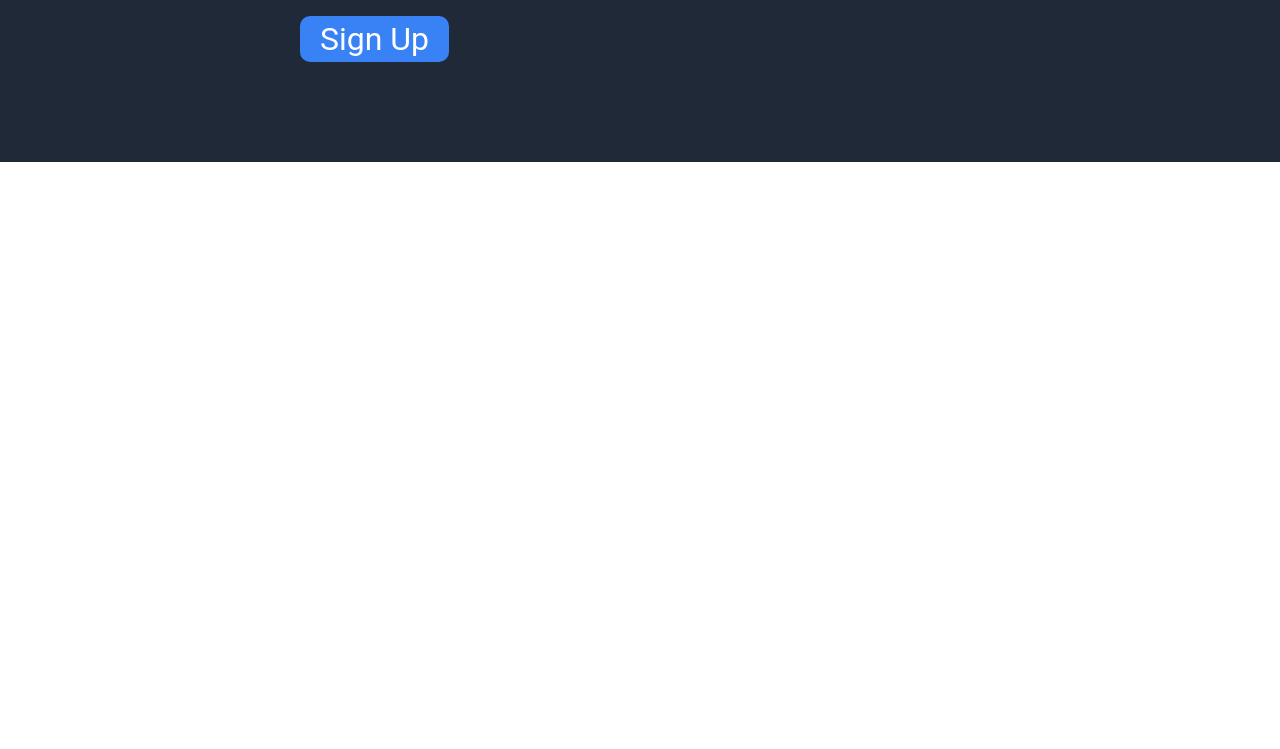
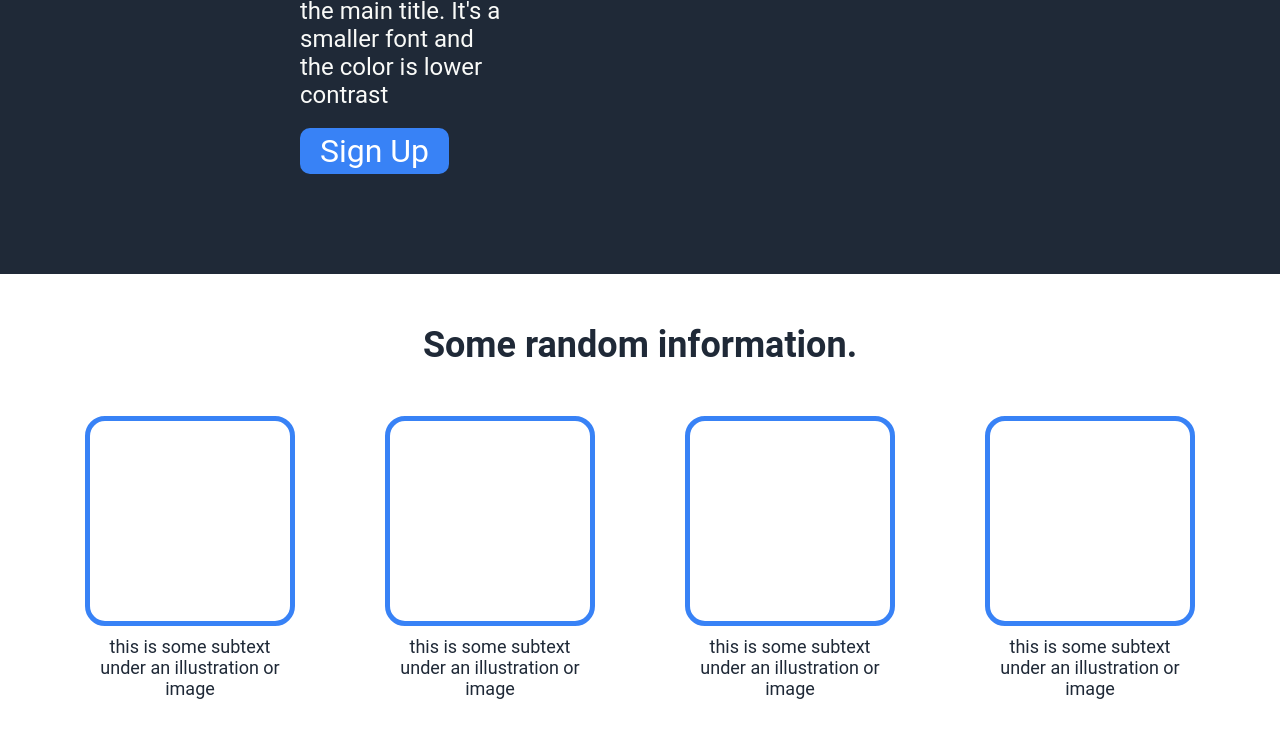
Before and after one commit to Wecluse/landing-page, a plain HTML site: page index.html in a window 1280 px wide. Shown: the part 570-1319 px from the top of the page. Before the commit the page ends 800 px from the top, so only its background shows below. Drawn offline with Linux system fonts and the light colour scheme.

Commit message:
Added first section of the main content

```diff
--- a/index.html
+++ b/index.html
@@ -33,5 +33,25 @@
             </div>
         </div>
     </div>
+    <div class="section-1">
+        <div class="s1-header">Some random information.</div>
+        <div class="frames">
+            <div class="frame">
+                <div class="square"></div>
+                <span>this is some subtext under an illustration or image</span>
+            </div>
+            <div class="frame">
+                <div class="square"></div>
+                <span>this is some subtext under an illustration or image</span>
+            </div>
+            <div class="frame">
+                <div class="square"></div>
+                <span>this is some subtext under an illustration or image</span>
+            </div>
+            <div class="frame">
+                <div class="square"></div>
+                <span>this is some subtext under an illustration or image</span>
+            </div>
+        </div>
 </body>
 </html>
--- a/styles.css
+++ b/styles.css
@@ -53,17 +53,18 @@ a:hover {
 }
 
 .title {
-    font-size: 48px;
+    font-size: 72px;
     font-weight: 800;
 }
 
 .subtitle {
     font-size: 24px;
+    margin-right: 100px;
 
 }
 
 img {
-    max-height: 400px;
+    max-height: 320px;
 }
 
 button {
@@ -79,3 +80,41 @@ button {
 button:hover {
     background-color: #2070e8;
 }
+
+.section-1 {
+    margin: 0 300px;
+    text-align: center;
+    margin-bottom: 50px;
+}
+
+.s1-header {
+    font-size: 36px;
+    font-weight: bolder;
+    color: #1F2937;
+    margin: 50px;
+
+}
+
+.frames {
+    color: #1f2937;
+    font-size: 18px;
+    display: flex;
+    gap: 100px;
+    justify-content: center;
+    margin: 0 300px;
+}
+
+.frame {
+    display: flex;
+    flex-direction: column;
+    align-items: center;
+    max-width: 200px;
+}
+
+.square {
+    height: 200px;
+    width: 200px;
+    border: 5px solid #3882F6;
+    border-radius: 20px;
+    margin-bottom: 10px;
+}
```
